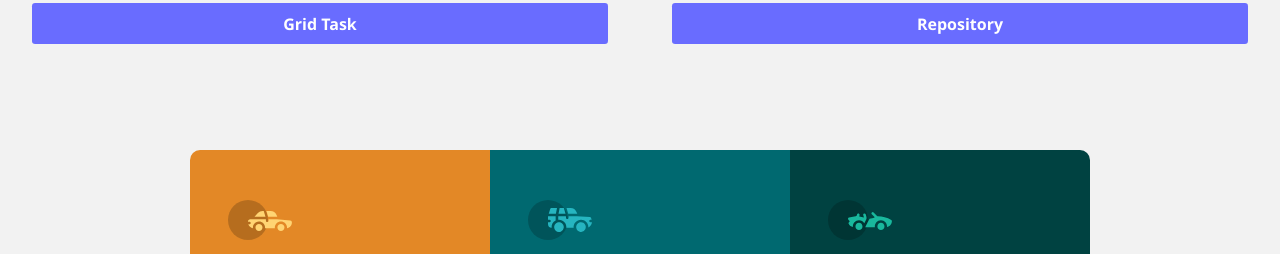
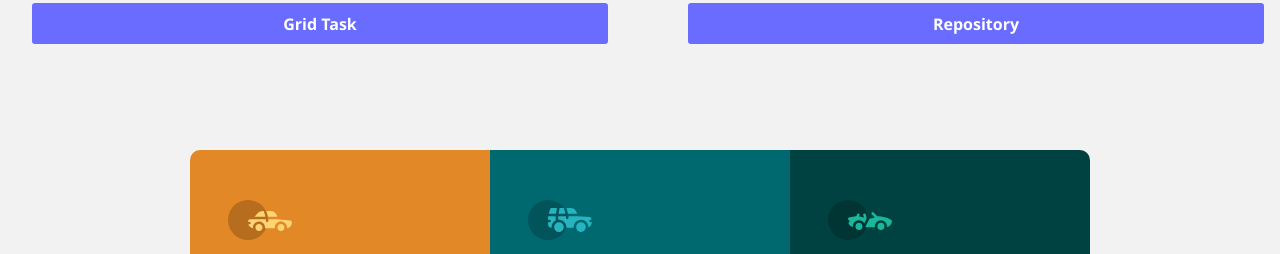
Before and after one commit to Ikechukwu750/3-column-card, a plain HTML site: page index.html in a window 1280 px wide. Shown: the top 254 px of the page. Drawn offline with Linux system fonts and the light colour scheme.

Commit message:
Update index.html

```diff
--- a/index.html
+++ b/index.html
@@ -13,10 +13,10 @@
   width: 45%;
   text-align: center;
   top: 0.2rem;
-  right: 2rem;
+  right: 1rem;
   border-radius: 0.2rem;
   margin-left: 0.4rem;
-  padding: 0.6rem 2rem;
+  padding: 0.6rem 1rem;
   text-decoration: none;
   font-weight: bold;
   background-color: #696cff;
```
